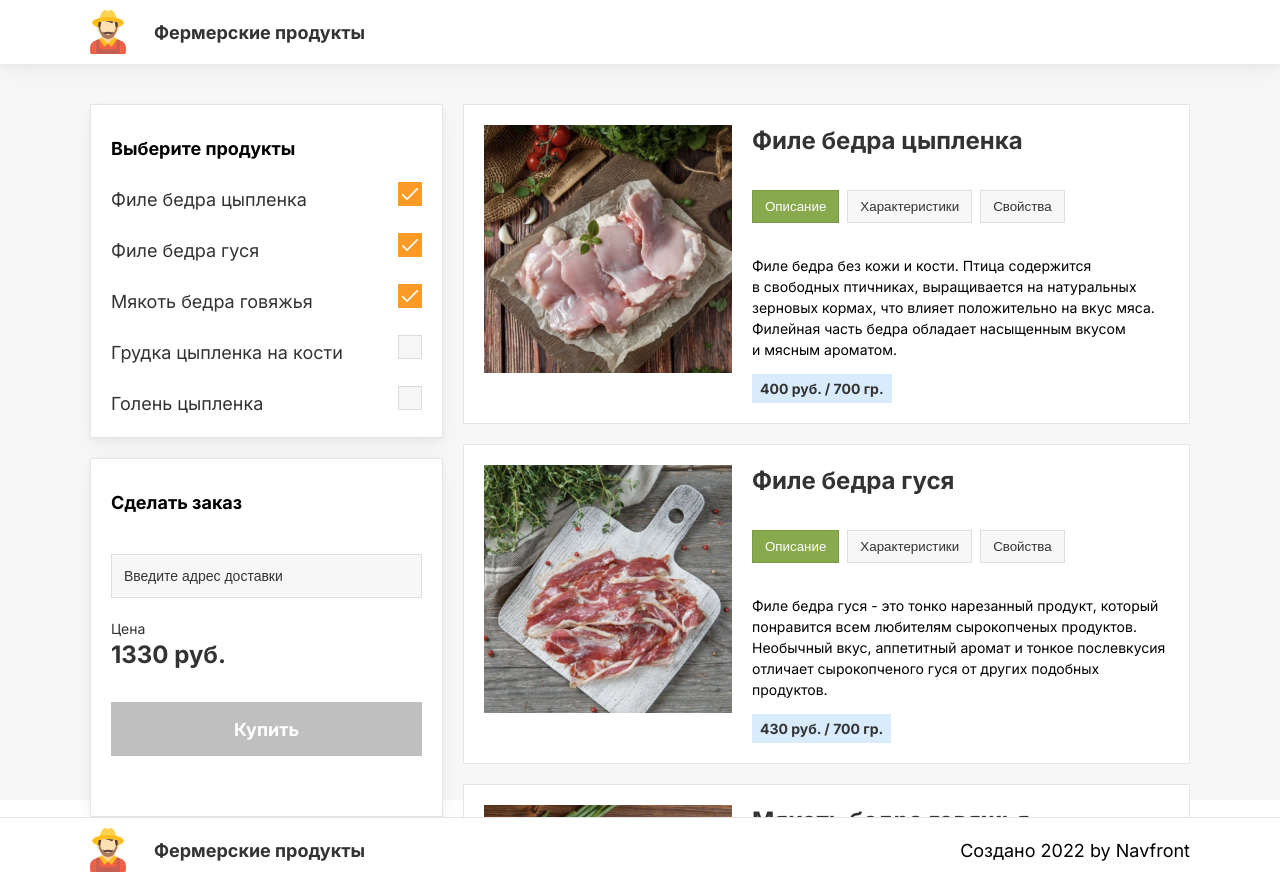
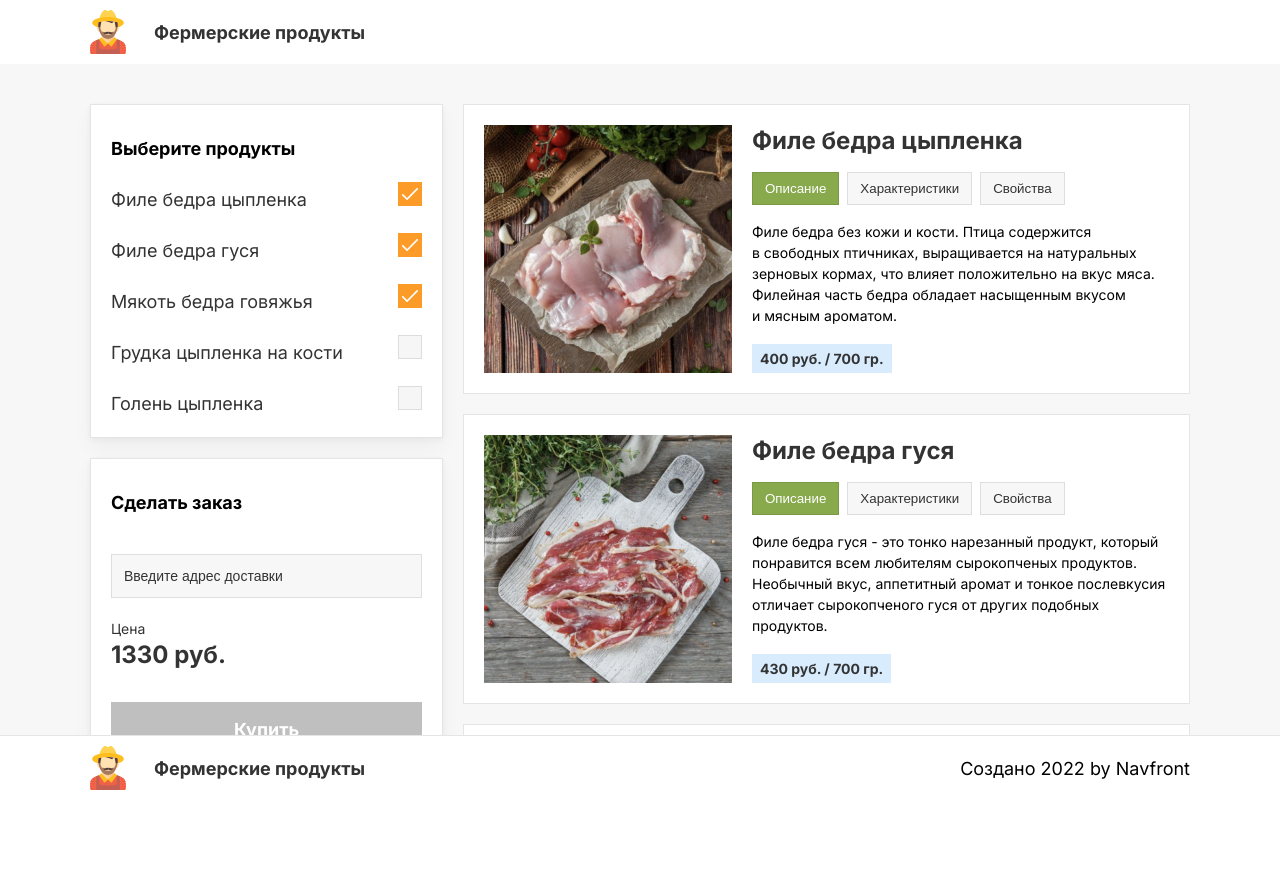
Before and after one commit to Navfront/Farmer-shop-react, a React (Create React App) app: page / in a window 1280 px wide. After the commit the page ends 800 px from the top, so only its background shows below. Built offline with nearby package versions, Linux system fonts and the light colour scheme.

Commit message:
+ mouseWheel +scroll, fix height, bg-color

```diff
--- a/src/components/blocks/products/products.js
+++ b/src/components/blocks/products/products.js
@@ -1,8 +1,8 @@
 import { useEffect, useState } from "react";
 
-// Import Swiper React components
 import { Swiper, SwiperSlide } from "swiper/react";
-// Import Swiper styles
+import SwiperCore, { Mousewheel, Scrollbar } from "swiper";
+import "swiper/css/scrollbar";
 
 import productData from "../../../mocks/products";
 import Button from "../../ui/button/button";
@@ -43,6 +43,8 @@ const Products = () => {
   useEffect(() => {
     setPrice();
   }, [productsCheckedArray]);
+
+  SwiperCore.use([Mousewheel]);
 
   return (
     <StyledProducts>
@@ -99,13 +101,17 @@ const Products = () => {
           </Button>
         </FormBlock>
       </StyledForm>
-      <InfoSliderLayout>
+      <InfoSliderLayout style={{ position: "relative" }}>
         <Swiper
+          modules={[Scrollbar]}
+          scrollbar={{
+            hide: true,
+          }}
+          mousewheel
           direction="vertical"
           autoHeight="true"
           spaceBetween={20}
           slidesPerView={2.5}
-          onSlideChange={() => console.log("slide change")}
           onSwiper={(swiper) => {
             setSwiper(swiper);
           }}
--- a/src/components/blocks/products/styled.js
+++ b/src/components/blocks/products/styled.js
@@ -23,8 +23,10 @@ export const StyledForm = styled.form`
 export const InfoSliderLayout = styled.div`
   display: flex;
   grid-column: 2;
-  overflow: hidden;
-  height: ${({ height }) => (height ? height + "px" : "auto")};
+
+  & .swiper-scrollbar {
+    right: -15px;
+  }
 `;
 
 export const ProductsPrice = styled.p`
--- a/src/components/layouts/page-wrapper/pageWrapper.js
+++ b/src/components/layouts/page-wrapper/pageWrapper.js
@@ -4,7 +4,6 @@ const PageWrapper = styled.div`
   height: 100%;
   display: flex;
   flex-direction: column;
-  background-color: ${(props) => (props.index ? "#FFFFFF" : "#F7F7F7;")};
 `;
 
 export default PageWrapper;
--- a/src/components/styled/main/main.styled.js
+++ b/src/components/styled/main/main.styled.js
@@ -3,6 +3,9 @@ import styled from "styled-components/macro";
 const Main = styled.main`
   margin: 0;
   padding: 0;
+  flex: 1;
+  background-color: ${(props) => (props.index ? "#FFFFFF" : "#F7F7F7;")};
+  overflow: hidden;
 `;
 
 export default Main;
--- a/src/components/ui/product-card/styled.js
+++ b/src/components/ui/product-card/styled.js
@@ -8,6 +8,7 @@ export const ProductCardWrapper = styled.article`
   padding: 20px;
   gap: 20px;
   border: 1px solid rgba(0, 0, 0, 0.1);
+  cursor: grab;
 
   h2 {
     margin: 0;
@@ -16,6 +17,14 @@ export const ProductCardWrapper = styled.article`
     line-height: 130%;
     color: #333333;
     margin-bottom: 16px;
+  }
+  ul {
+    margin: 0;
+    margin-bottom: 16px;
+  }
+  p {
+    margin: 0;
+    margin-bottom: 14px;
   }
 `;
 
```
